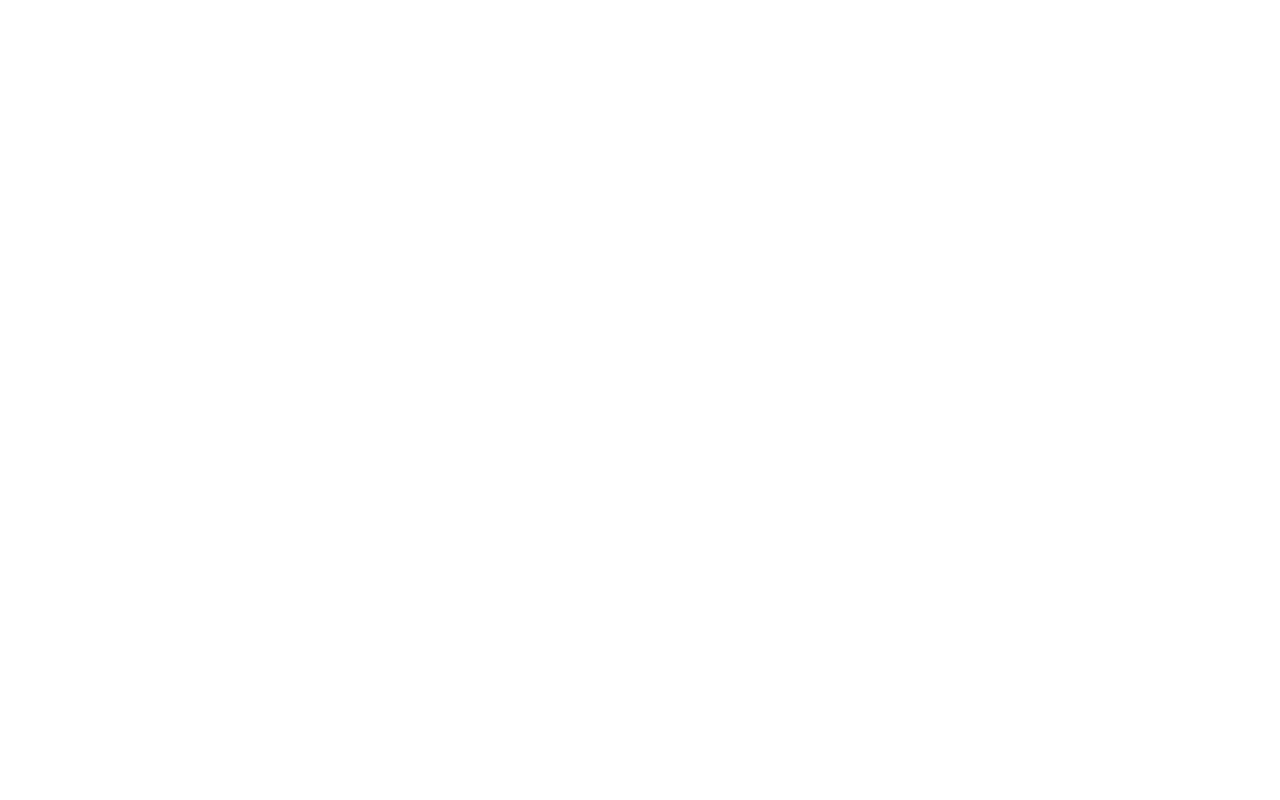
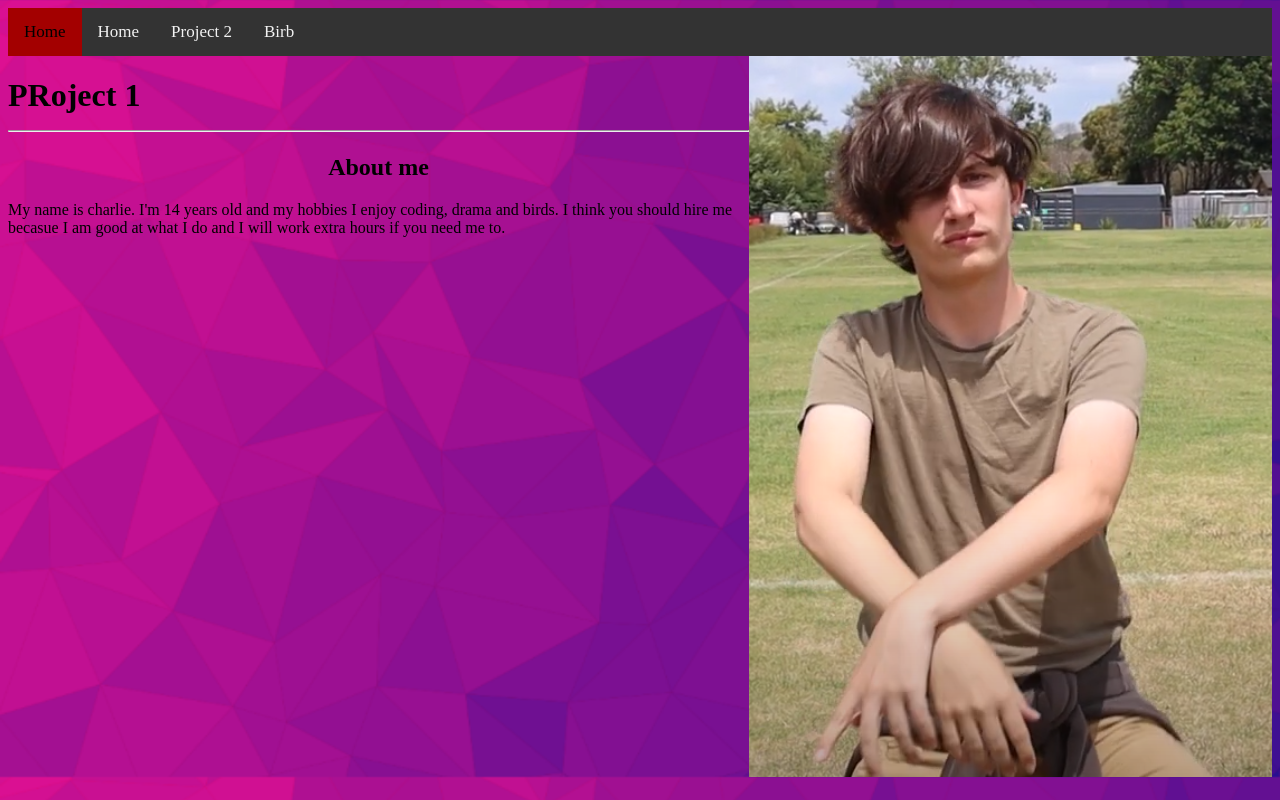
Before and after one commit to charcharyas/Year-11-portfolio, a plain HTML site: page project1.html in a window 1280 px wide. Drawn offline with Linux system fonts and the light colour scheme.

Commit message:
Update project1.html

```diff
--- a/project1.html
+++ b/project1.html
@@ -4,8 +4,22 @@
     <meta charset="UTF-8">
     <meta name="viewport" content="width=device-width, initial-scale=1.0">
     <title>Document</title>
+    <link rel="stylesheet" href=style.css>
 </head>
 <body>
+    <div class="topnav">
+        <a class="active" href="#home">Home</a>
+        <a href="index.html">Home</a>
+        <a href="#Project 2">Project 2</a>
+        <a href="#Birb">Birb</a>
+      </div>
+      <img src="Capture.PNG" alt="Girl in a jacket">
+    <h1>PRoject 1 <br>
+
+
+        <hr>
+        <h2>About me</h2>
+        <p>My name is charlie. I'm 14 years old and my hobbies I enjoy coding, drama and birds. I think you should hire me becasue I am good at what I do and I will work extra hours if you need me to.</p>
 
 </body>
 </html>
```
